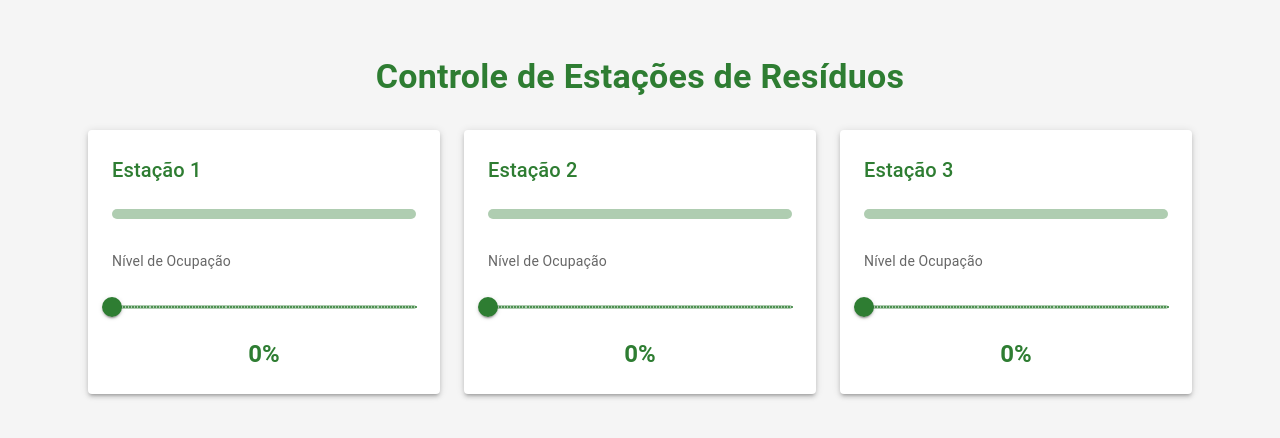
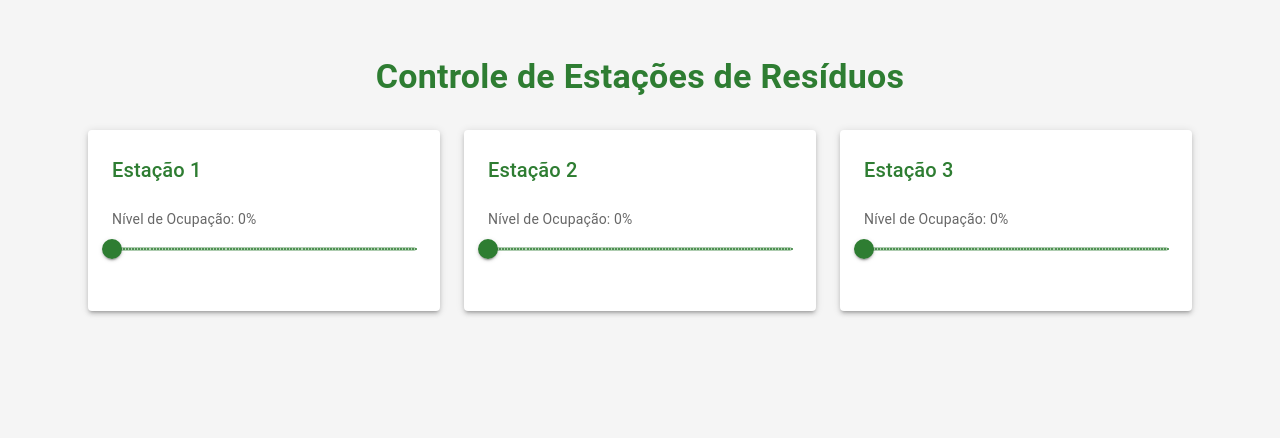
Before and after one commit to sennaBruno/desafio-b2blue, a React (Vite) app: page / in a window 1280 px wide. Shown: the top 438 px of the page. Built offline with nearby package versions, Linux system fonts and the light colour scheme.

Commit message:
feat: implementa context api para gerenciamento de estado
- Adiciona StationContext para gerenciamento centralizado
- Remove lógica de estado do PainelControle
- Refatora componentes para usar o context

```diff
--- a/src/App.tsx
+++ b/src/App.tsx
@@ -1,5 +1,6 @@
 import { Container, CssBaseline, ThemeProvider, createTheme, Box } from '@mui/material';
 import { PainelControle } from './components/PainelControle';
+import { StationProvider } from './contexts/StationContext';
 
 const theme = createTheme({
   palette: {
@@ -19,11 +20,13 @@ function App() {
   return (
     <ThemeProvider theme={theme}>
       <CssBaseline />
-      <Container maxWidth="lg">
-        <Box sx={{ my: 4 }}>
-          <PainelControle />
-        </Box>
-      </Container>
+      <StationProvider>
+        <Container maxWidth="lg">
+          <Box sx={{ my: 4 }}>
+            <PainelControle />
+          </Box>
+        </Container>
+      </StationProvider>
     </ThemeProvider>
   );
 }
--- /dev/null
+++ b/src/components/EstacaoArmazenamento/index.tsx
@@ -0,0 +1,72 @@
+import { Box, Typography, Slider, Button, Alert, Paper } from '@mui/material';
+import { Station } from '../../types/station';
+import { OCCUPANCY_THRESHOLD } from '../../constants';
+
+interface EstacaoArmazenamentoProps {
+  station: Station;
+  onSliderChange: (stationId: number, newValue: number) => void;
+  onCollectionConfirm: (stationId: number) => void;
+  showAlert: boolean;
+}
+
+export function EstacaoArmazenamento({
+  station,
+  onSliderChange,
+  onCollectionConfirm,
+  showAlert,
+}: EstacaoArmazenamentoProps) {
+  return (
+    <Paper
+      elevation={3}
+      sx={{
+        p: 3,
+        height: '100%',
+        display: 'flex',
+        flexDirection: 'column',
+        gap: 2,
+        transition: 'all 0.3s ease',
+        '&:hover': {
+          transform: 'translateY(-5px)',
+          boxShadow: 6,
+        },
+      }}
+    >
+      <Typography variant="h6" component="h2" gutterBottom color="primary">
+        {station.name}
+      </Typography>
+
+      <Box sx={{ width: '100%', mb: 2 }}>
+        <Typography variant="body2" color="text.secondary" gutterBottom>
+          Nível de Ocupação: {station.occupancyPercentage}%
+        </Typography>
+
+        <Slider
+          value={station.occupancyPercentage}
+          onChange={(_, value) => onSliderChange(station.id, value as number)}
+          valueLabelDisplay="auto"
+          marks
+          sx={{
+            color:
+              station.occupancyPercentage >= OCCUPANCY_THRESHOLD ? 'error.main' : 'primary.main',
+          }}
+        />
+      </Box>
+
+      {showAlert && (
+        <Box sx={{ mt: 'auto' }}>
+          <Alert severity="warning" sx={{ mb: 2 }}>
+            Nível crítico! Coleta necessária.
+          </Alert>
+          <Button
+            variant="contained"
+            color="success"
+            fullWidth
+            onClick={() => onCollectionConfirm(station.id)}
+          >
+            Confirmar Coleta
+          </Button>
+        </Box>
+      )}
+    </Paper>
+  );
+}
--- a/src/components/PainelControle/index.tsx
+++ b/src/components/PainelControle/index.tsx
@@ -1,61 +1,9 @@
-import { Grid, Box, Typography, Slider, Button, Alert, Paper, LinearProgress } from '@mui/material';
-import { Station } from '../../types/station';
-import { useState } from 'react';
-import { OCCUPANCY_THRESHOLD } from '../../constants';
-
-const initialStations: Station[] = [
-  {
-    id: 1,
-    name: 'Estação 1',
-    occupancyPercentage: 0,
-    status: 'normal',
-  },
-  {
-    id: 2,
-    name: 'Estação 2',
-    occupancyPercentage: 0,
-    status: 'normal',
-  },
-  {
-    id: 3,
-    name: 'Estação 3',
-    occupancyPercentage: 0,
-    status: 'normal',
-  },
-];
+import { Grid, Box, Typography } from '@mui/material';
+import { EstacaoArmazenamento } from '../EstacaoArmazenamento';
+import { useStation } from '../../contexts/StationContext';
 
 export function PainelControle() {
-  const [stations, setStations] = useState<Station[]>(initialStations);
-  const [alerts, setAlerts] = useState<{ [key: number]: boolean }>({});
-
-  const handleSliderChange = (stationId: number, newValue: number) => {
-    setStations((prevStations) =>
-      prevStations.map((station) =>
-        station.id === stationId
-          ? {
-              ...station,
-              occupancyPercentage: newValue,
-              status: newValue >= OCCUPANCY_THRESHOLD ? 'warning' : 'normal',
-            }
-          : station
-      )
-    );
-
-    if (newValue >= OCCUPANCY_THRESHOLD && !alerts[stationId]) {
-      setAlerts((prev) => ({ ...prev, [stationId]: true }));
-    }
-  };
-
-  const handleCollectionConfirm = (stationId: number) => {
-    setStations((prevStations) =>
-      prevStations.map((station) =>
-        station.id === stationId
-          ? { ...station, occupancyPercentage: 0, status: 'normal' }
-          : station
-      )
-    );
-    setAlerts((prev) => ({ ...prev, [stationId]: false }));
-  };
+  const { stations, alerts, updateStationOccupancy, confirmCollection } = useStation();
 
   return (
     <Box sx={{ width: '100%', p: { xs: 2, sm: 3 } }}>
@@ -73,86 +21,12 @@ export function PainelControle() {
       <Grid container spacing={3}>
         {stations.map((station) => (
           <Grid item xs={12} sm={6} md={4} key={station.id}>
-            <Paper
-              elevation={3}
-              sx={{
-                p: 3,
-                height: '100%',
-                display: 'flex',
-                flexDirection: 'column',
-                gap: 2,
-                transition: 'all 0.3s ease',
-                '&:hover': {
-                  transform: 'translateY(-5px)',
-                  boxShadow: 6,
-                },
-              }}
-            >
-              <Typography variant="h6" component="h2" gutterBottom color="primary">
-                {station.name}
-              </Typography>
-
-              <Box sx={{ width: '100%', mb: 2 }}>
-                <LinearProgress
-                  variant="determinate"
-                  value={station.occupancyPercentage}
-                  color={station.status === 'warning' ? 'error' : 'primary'}
-                  sx={{ height: 10, borderRadius: 5 }}
-                />
-              </Box>
-
-              <Typography variant="body2" color="text.secondary" gutterBottom>
-                Nível de Ocupação
-              </Typography>
-
-              <Slider
-                value={station.occupancyPercentage}
-                onChange={(_, value) => handleSliderChange(station.id, value as number)}
-                valueLabelDisplay="auto"
-                marks
-                sx={{
-                  color:
-                    station.occupancyPercentage >= OCCUPANCY_THRESHOLD
-                      ? 'error.main'
-                      : 'primary.main',
-                }}
-              />
-
-              <Typography
-                variant="h5"
-                align="center"
-                sx={{
-                  fontWeight: 'bold',
-                  color:
-                    station.occupancyPercentage >= OCCUPANCY_THRESHOLD
-                      ? 'error.main'
-                      : 'primary.main',
-                }}
-              >
-                {station.occupancyPercentage}%
-              </Typography>
-
-              {alerts[station.id] && (
-                <Box sx={{ mt: 2 }}>
-                  <Alert severity="warning" sx={{ mb: 2 }}>
-                    Nível crítico! Coleta necessária.
-                  </Alert>
-                  <Button
-                    variant="contained"
-                    color="success"
-                    fullWidth
-                    onClick={() => handleCollectionConfirm(station.id)}
-                    sx={{
-                      mt: 1,
-                      textTransform: 'none',
-                      fontWeight: 'bold',
-                    }}
-                  >
-                    Confirmar Coleta
-                  </Button>
-                </Box>
-              )}
-            </Paper>
+            <EstacaoArmazenamento
+              station={station}
+              onSliderChange={updateStationOccupancy}
+              onCollectionConfirm={confirmCollection}
+              showAlert={alerts[station.id]}
+            />
           </Grid>
         ))}
       </Grid>
--- /dev/null
+++ b/src/contexts/StationContext.tsx
@@ -0,0 +1,74 @@
+import { createContext, useContext, useState, ReactNode } from 'react';
+import { Station } from '../types/station';
+import { mockStations } from '../services/stationService';
+import { OCCUPANCY_THRESHOLD } from '../constants';
+
+interface StationContextData {
+  stations: Station[];
+  alerts: { [key: number]: boolean };
+  updateStationOccupancy: (stationId: number, newValue: number) => void;
+  confirmCollection: (stationId: number) => void;
+}
+
+const StationContext = createContext<StationContextData>({} as StationContextData);
+
+interface StationProviderProps {
+  children: ReactNode;
+}
+
+export function StationProvider({ children }: StationProviderProps) {
+  const [stations, setStations] = useState<Station[]>(mockStations);
+  const [alerts, setAlerts] = useState<{ [key: number]: boolean }>({});
+
+  const updateStationOccupancy = (stationId: number, newValue: number) => {
+    setStations((prevStations) =>
+      prevStations.map((station) =>
+        station.id === stationId
+          ? {
+              ...station,
+              occupancyPercentage: newValue,
+              status: newValue >= OCCUPANCY_THRESHOLD ? 'warning' : 'normal',
+            }
+          : station
+      )
+    );
+
+    if (newValue >= OCCUPANCY_THRESHOLD) {
+      setAlerts((prev) => ({ ...prev, [stationId]: true }));
+    }
+  };
+
+  const confirmCollection = (stationId: number) => {
+    setStations((prevStations) =>
+      prevStations.map((station) =>
+        station.id === stationId
+          ? { ...station, occupancyPercentage: 0, status: 'normal' }
+          : station
+      )
+    );
+    setAlerts((prev) => ({ ...prev, [stationId]: false }));
+  };
+
+  return (
+    <StationContext.Provider
+      value={{
+        stations,
+        alerts,
+        updateStationOccupancy,
+        confirmCollection,
+      }}
+    >
+      {children}
+    </StationContext.Provider>
+  );
+}
+
+export function useStation() {
+  const context = useContext(StationContext);
+
+  if (!context) {
+    throw new Error('useStation must be used within a StationProvider');
+  }
+
+  return context;
+}
```
